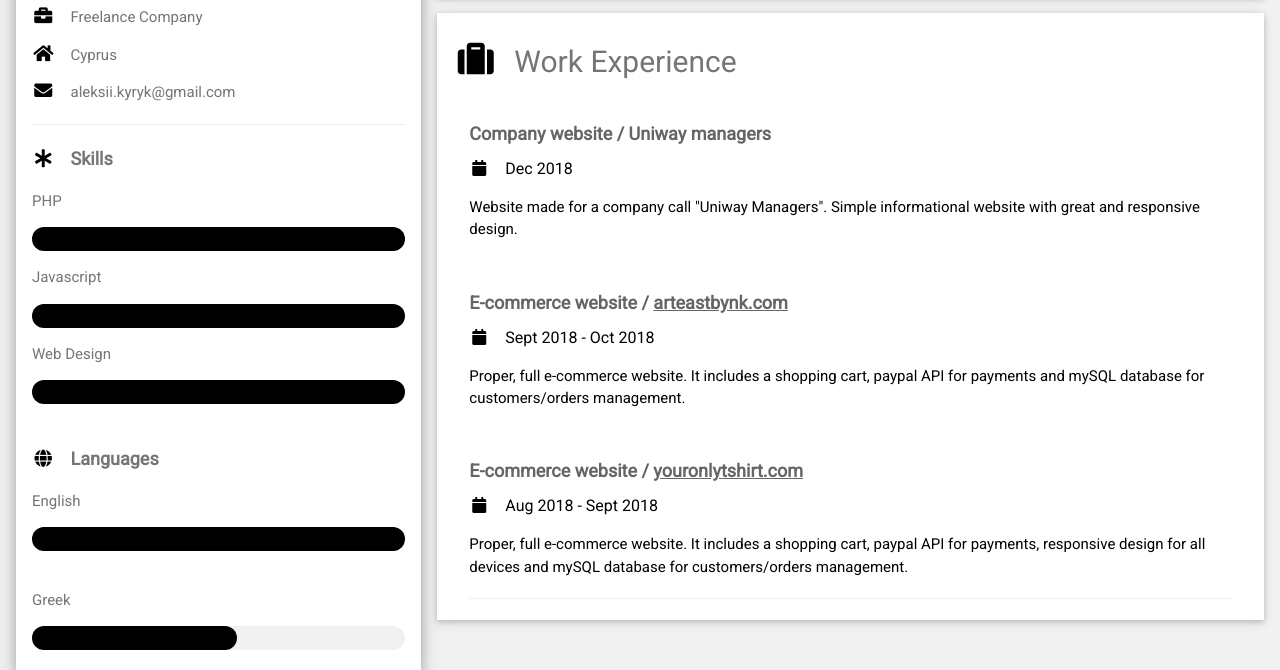
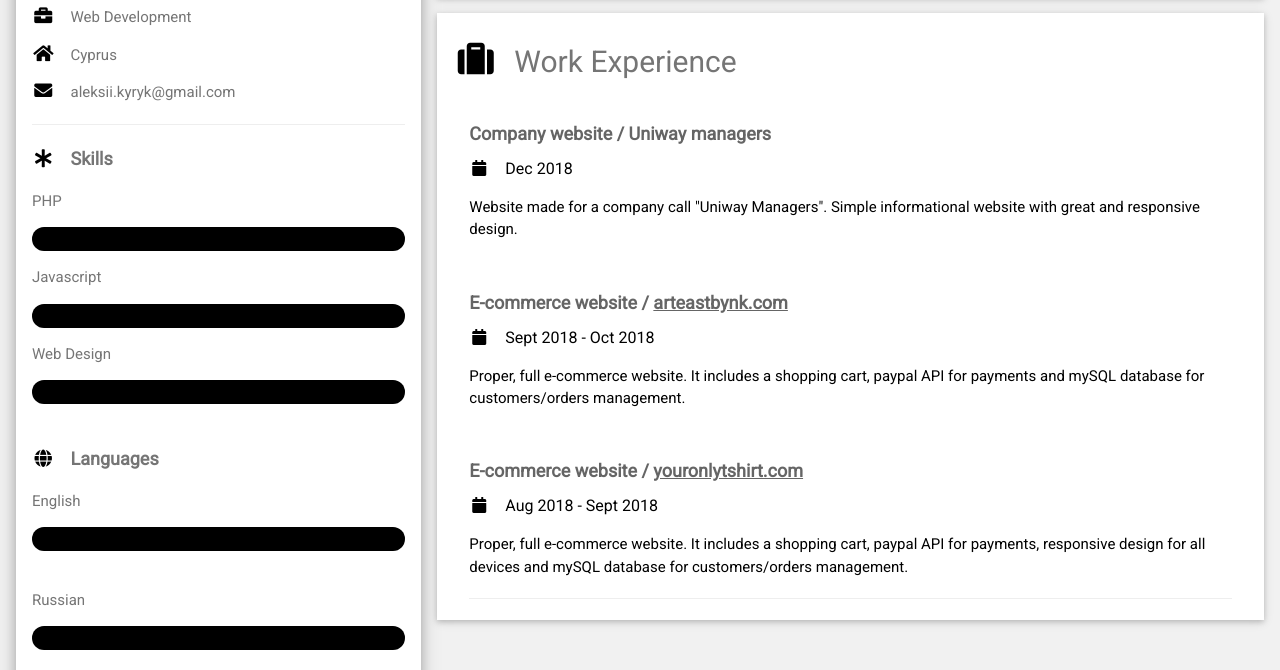
Before and after one commit to Ak1r/aklabs, a plain HTML site: page indexblack.html in a window 1280 px wide. Shown: the part 430-1100 px from the top of the page. Drawn offline with nearby package versions, Linux system fonts and the light colour scheme.

Commit message:
Update indexblack.html

```diff
--- a/indexblack.html
+++ b/indexblack.html
@@ -29,7 +29,7 @@ html,body,h1,h2,h3,h4,h5,h6 {font-family: "Roboto", sans-serif}
           </div>
         </div>
         <div class="w3-container">
-          <p><i class="fa fa-briefcase fa-fw w3-margin-right w3-large w3-text-black"></i>Freelance Company</p>
+          <p><i class="fa fa-briefcase fa-fw w3-margin-right w3-large w3-text-black"></i>Web Development</p>
           <p><i class="fa fa-home fa-fw w3-margin-right w3-large w3-text-black"></i>Cyprus</p>
           <p><i class="fa fa-envelope fa-fw w3-margin-right w3-large w3-text-black"></i>aleksii.kyryk@gmail.com</p>
           <hr>
@@ -57,9 +57,14 @@ html,body,h1,h2,h3,h4,h5,h6 {font-family: "Roboto", sans-serif}
             <div class="w3-round-xlarge w3-black" style="height:24px;width:100%"></div>
           </div>
           <br>
+          <p>Russian</p>
+          <div class="w3-light-grey w3-round-xlarge">
+            <div class="w3-round-xlarge w3-black" style="height:24px;width:100%"></div>
+          </div>
+          <br>
           <p>Greek</p>
           <div class="w3-light-grey w3-round-xlarge">
-            <div class="w3-round-xlarge w3-black" style="height:24px;width:55%"></div>
+            <div class="w3-round-xlarge w3-black" style="height:24px;width:35%"></div>
           </div>
           <br>
         </div>
@@ -109,27 +114,6 @@ html,body,h1,h2,h3,h4,h5,h6 {font-family: "Roboto", sans-serif}
         </div>
       </div>
 
-     <!--  <div class="w3-container w3-card w3-white">
-        <h2 class="w3-text-grey w3-padding-16"><i class="fa fa-certificate fa-fw w3-margin-right w3-xxlarge w3-text-black"></i>Education</h2>
-        <div class="w3-container">
-          <h5 class="w3-opacity"><b>W3Schools.com</b></h5>
-          <h6 class="w3-text-black"><i class="fa fa-calendar fa-fw w3-margin-right"></i>Forever</h6>
-          <p>Web Development! All I need to know in one place</p>
-          <hr>
-        </div>
-        <div class="w3-container">
-          <h5 class="w3-opacity"><b>London Business School</b></h5>
-          <h6 class="w3-text-black"><i class="fa fa-calendar fa-fw w3-margin-right"></i>2013 - 2015</h6>
-          <p>Master Degree</p>
-          <hr>
-        </div>
-        <div class="w3-container">
-          <h5 class="w3-opacity"><b>School of Coding</b></h5>
-          <h6 class="w3-text-black"><i class="fa fa-calendar fa-fw w3-margin-right"></i>2010 - 2013</h6>
-          <p>Bachelor Degree</p><br>
-        </div>
-      </div> -->
-
     <!-- End Right Column -->
     </div>
 
```
